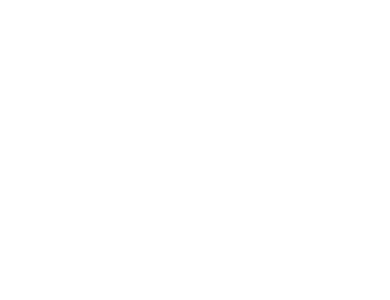
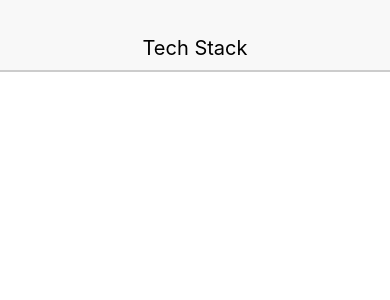
Before and after one commit to peter-prentiss/tech_stack, a React Native app: screen / in a window 390 px wide. Shown: the top 300 px of the page. Built offline with nearby package versions, Linux system fonts and the light colour scheme.

Commit message:
Import header to app

```diff
--- a/src/App.js
+++ b/src/App.js
@@ -3,15 +3,16 @@
 import { Provider } from 'react-redux';
 import { createStore } from 'redux';
 import reducers from './reducers';
+import { Header } from './components/common';
 
 const App = () => {
     return (
-        <Provider store={createStore(reducers)} >
+        <Provider store={createStore(reducers)}>
             <View>
+                <Header headerText="Tech Stack" />
             </View>
         </Provider>
-
     );
-}
+};
 
 export default App;
```
